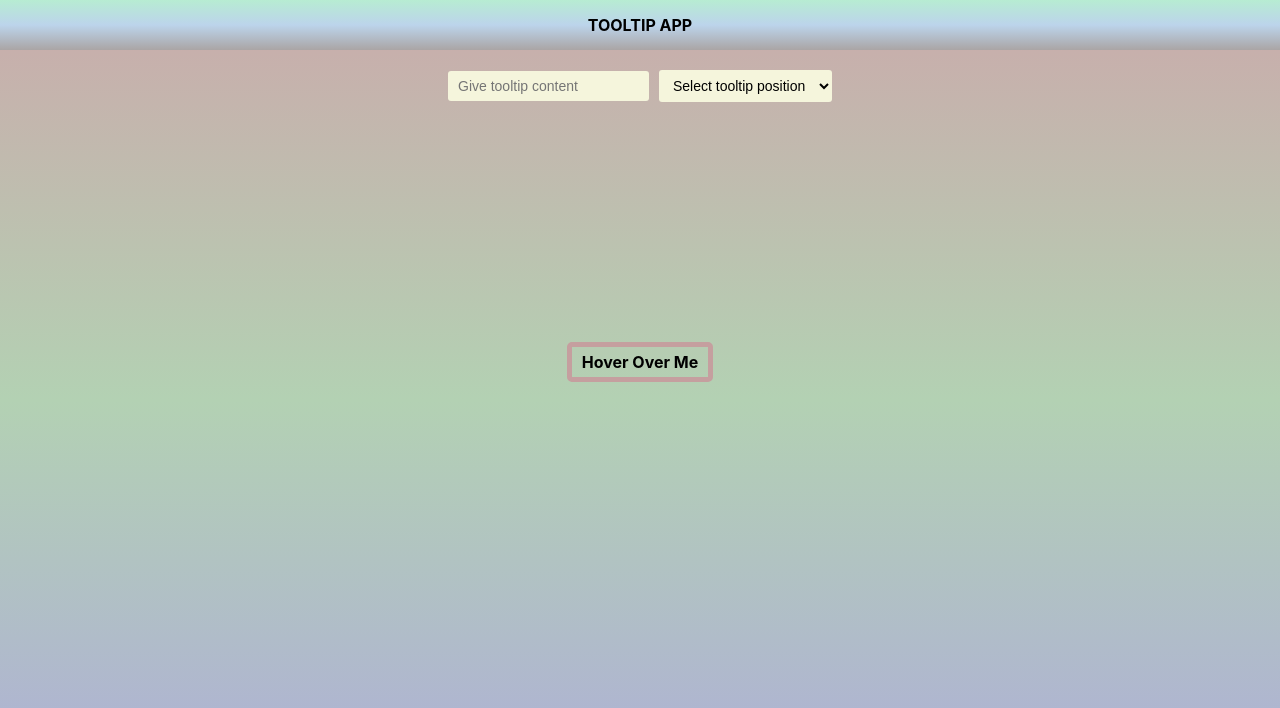
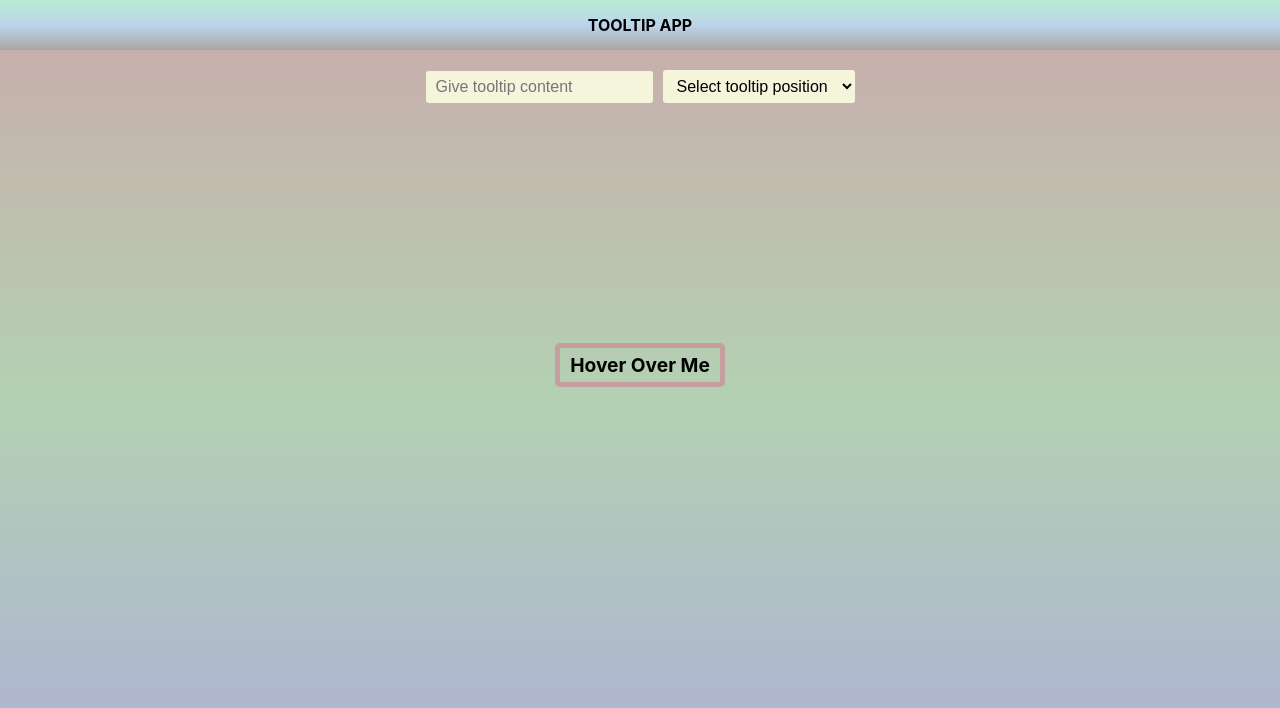
Before and after one commit to Alokkumarcse/TOOLTIP-APP, a React (Create React App) app: page / in a window 1280 px wide. Shown: the top 708 px of the page. Built offline with nearby package versions, Linux system fonts and the light colour scheme.

Commit message:
fontsize incresed

```diff
--- a/src/styles/Button.module.css
+++ b/src/styles/Button.module.css
@@ -14,6 +14,7 @@
 }
 
 .span{
+  font-size: 1.2rem;
   font-weight: bold;
   text-align: center;
   text-decoration: wavy;
@@ -28,7 +29,7 @@
   padding:7px 10px;
   background-color: beige;
   border:none;
-  font-size: 14px;
+  font-size: 1rem;
   margin: 0 5px;
   border-radius: 3px;
 }
--- a/src/styles/Tooltip.module.css
+++ b/src/styles/Tooltip.module.css
@@ -5,7 +5,7 @@
   border-radius: 5px;
   padding: 5px;
   text-align: center;
-  font-size: 11px;
+  font-size: 1rem;
   width: inherit;
   max-width: 100%;
   overflow-wrap: break-word;
```
